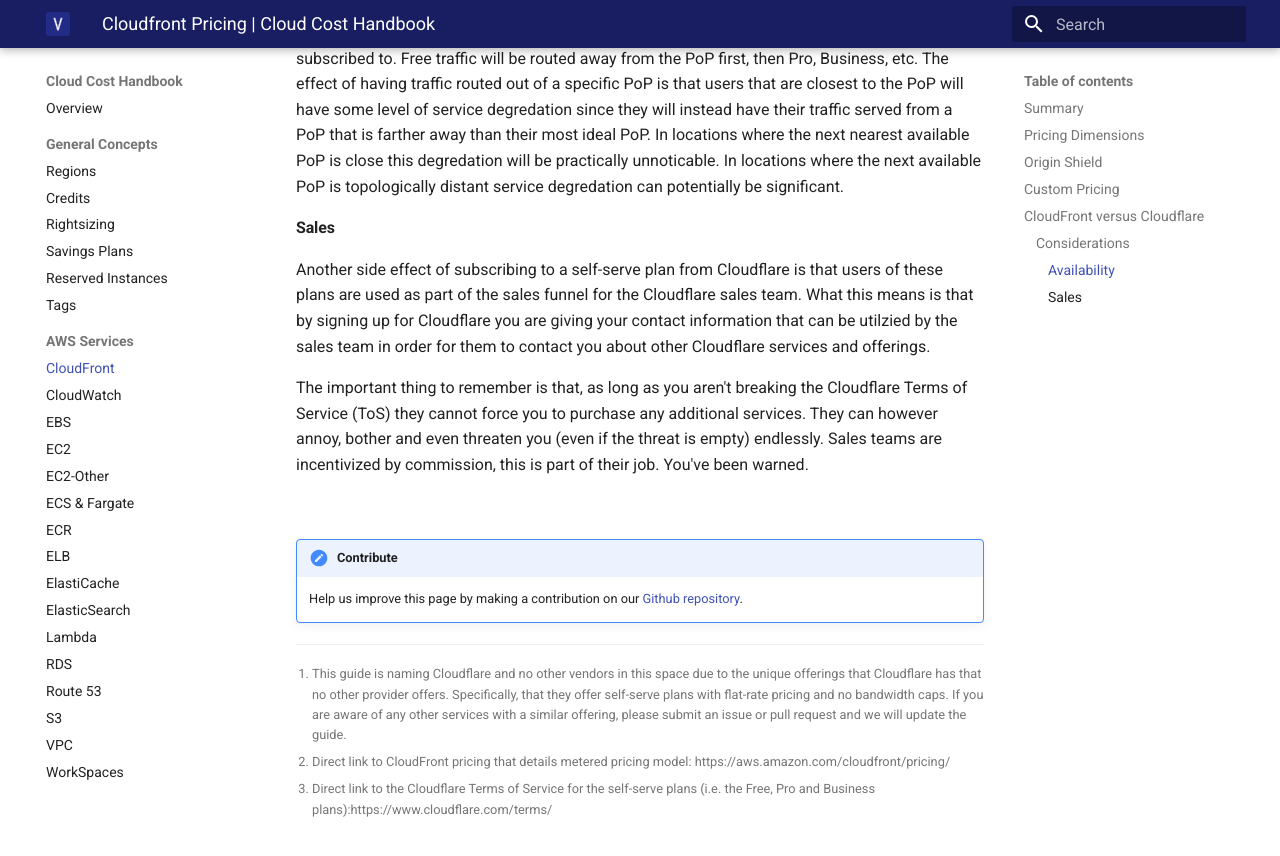
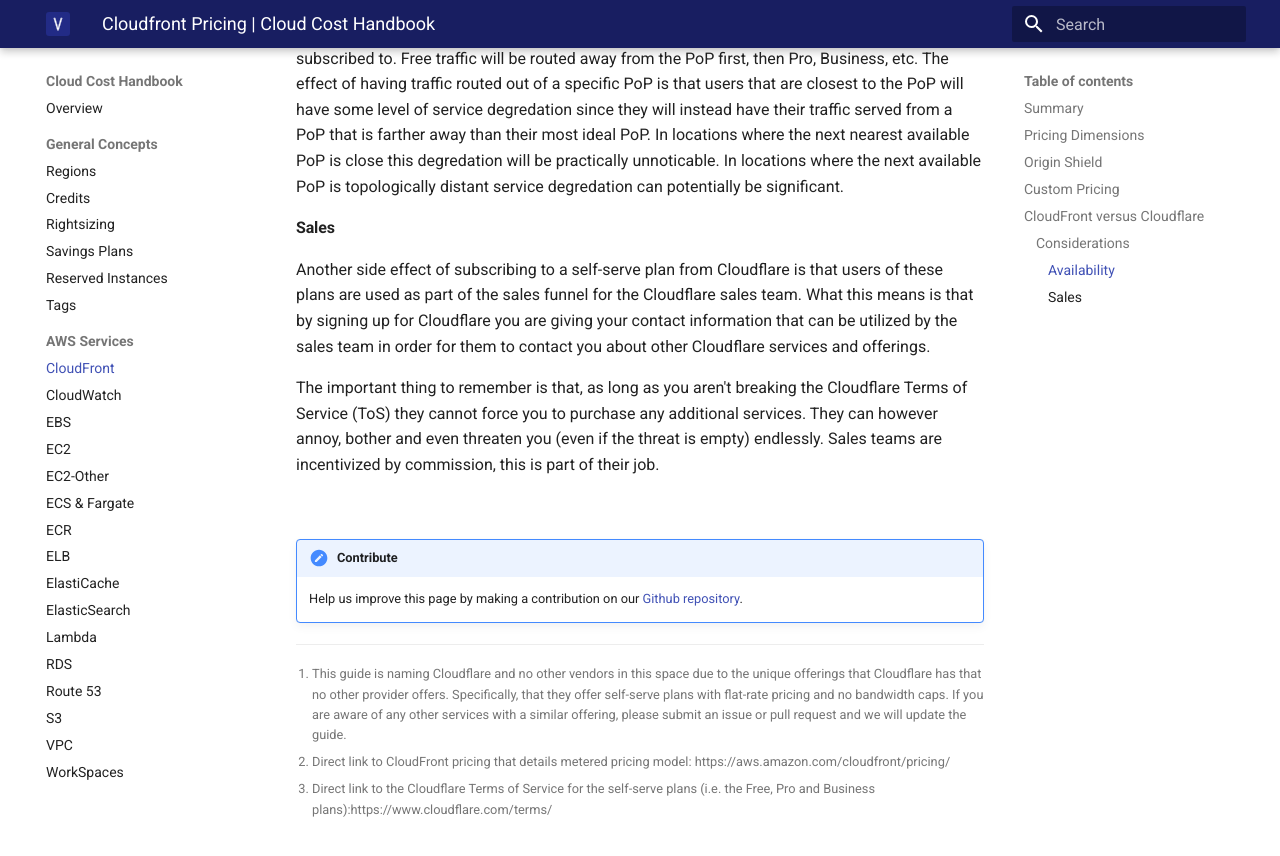
Before and after one commit to vantage-sh/handbook.vantage.sh, an MkDocs documentation site: the page built from docs/aws/services/cloudfront-pricing.md, in a window 1280 px wide and 900 px high, scrolled down 2150 px. Shown: the top 856 px of the window. Built offline with MkDocs 1.6.1 and Material for MkDocs 9.7.7, drawn with Linux system fonts in a browser that asks for light colours.

Commit message:
Typo and language update

```diff
--- a/docs/aws/services/cloudfront-pricing.md
+++ b/docs/aws/services/cloudfront-pricing.md
@@ -41,9 +41,9 @@
 
 #### Sales
 
-Another side effect of subscribing to a self-serve plan from Cloudflare is that users of these plans are used as part of the sales funnel for the Cloudflare sales team. What this means is that by signing up for Cloudflare you are giving your contact information that can be utilzied by the sales team in order for them to contact you about other Cloudflare services and offerings.
+Another side effect of subscribing to a self-serve plan from Cloudflare is that users of these plans are used as part of the sales funnel for the Cloudflare sales team. What this means is that by signing up for Cloudflare you are giving your contact information that can be utilized by the sales team in order for them to contact you about other Cloudflare services and offerings.
 
-The important thing to remember is that, as long as you aren't breaking the Cloudflare Terms of Service (ToS) they cannot force you to purchase any additional services. They can however annoy, bother and even threaten you (even if the threat is empty) endlessly. Sales teams are incentivized by commission, this is part of their job. You've been warned.
+The important thing to remember is that, as long as you aren't breaking the Cloudflare Terms of Service (ToS) they cannot force you to purchase any additional services. They can however annoy, bother and even threaten you (even if the threat is empty) endlessly. Sales teams are incentivized by commission, this is part of their job.
 
 <br/>
 
```
